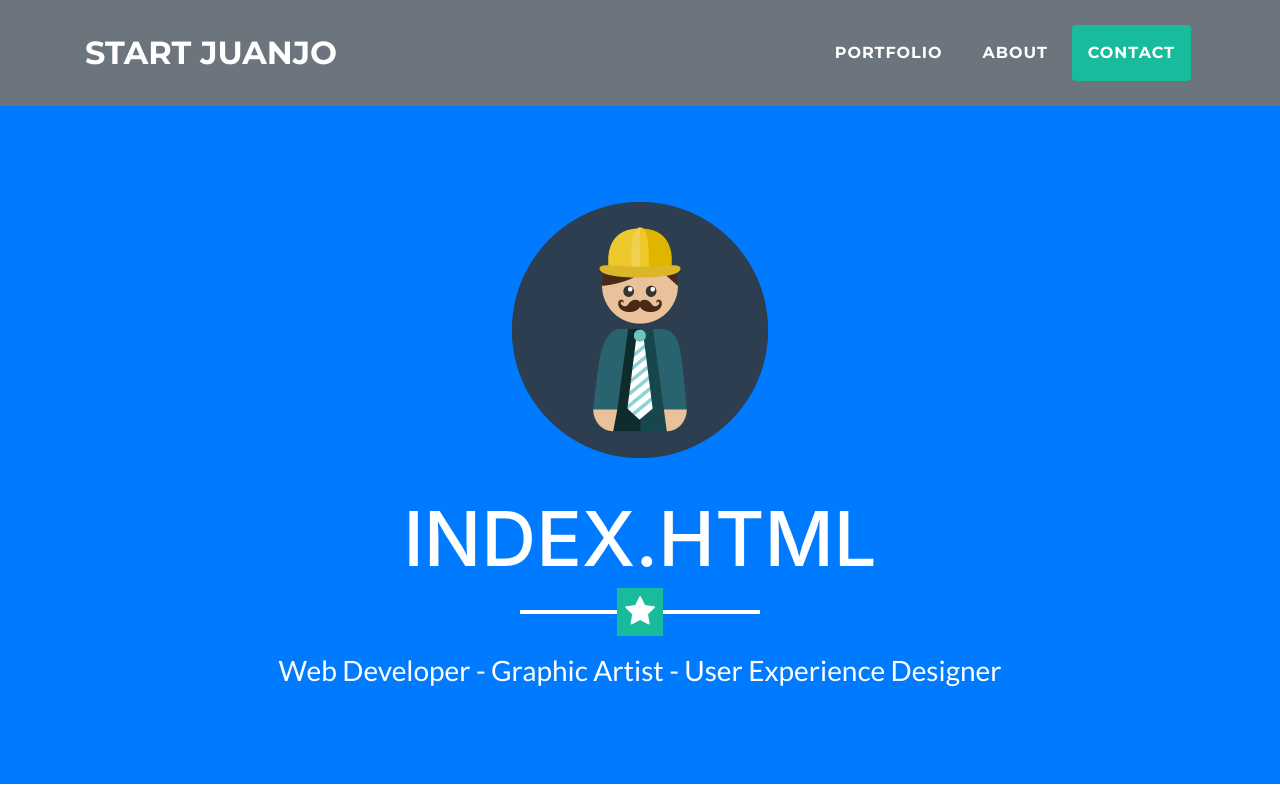
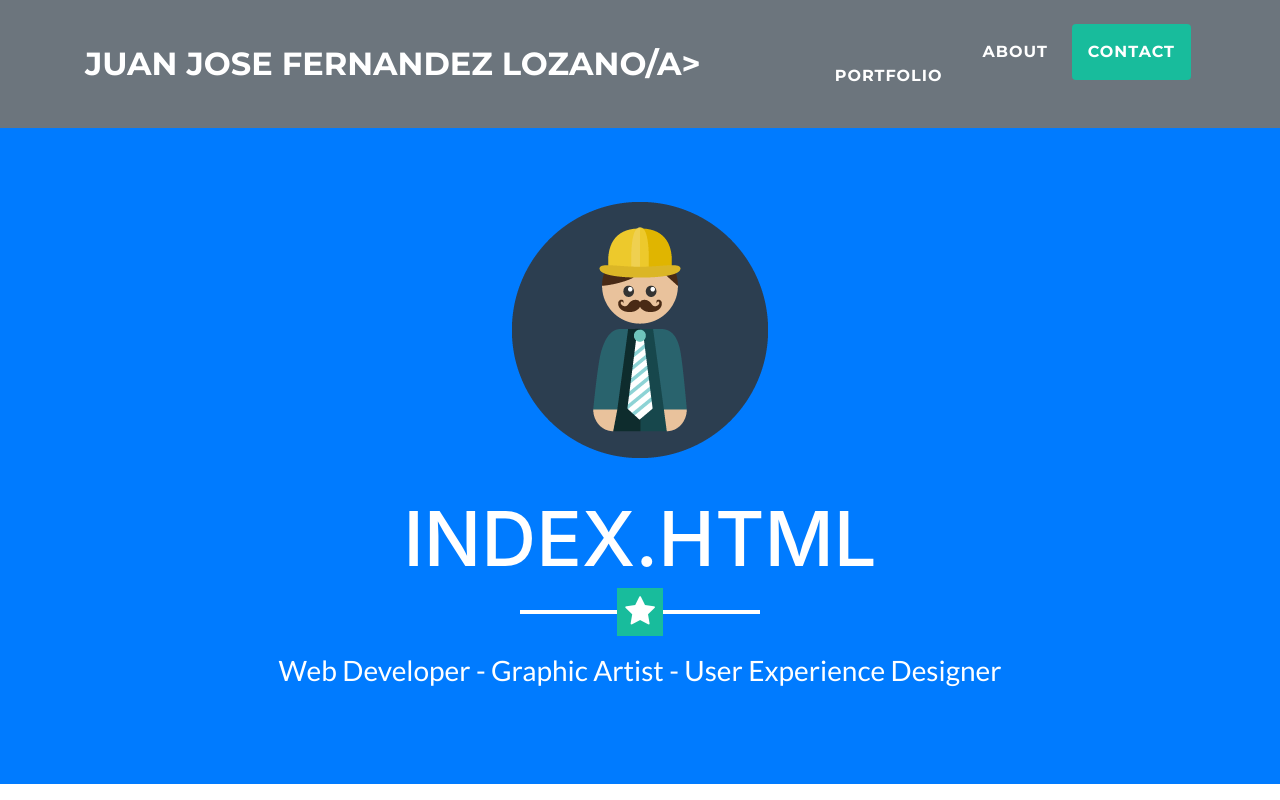
Before and after one commit to JuanJoF21/ejemplo, a website with bundled scripts: page index.html in a window 1280 px wide. Shown: the top 800 px of the page. Built offline with nearby package versions, Linux system fonts and the light colour scheme.

Commit message:
Update index.html

```diff
--- a/index.html
+++ b/index.html
@@ -31,7 +31,7 @@
     <!-- Navigation -->
     <nav class="navbar navbar-expand-lg bg-secondary fixed-top text-uppercase" id="mainNav">
       <div class="container">
-        <a class="navbar-brand js-scroll-trigger" href="#page-top">Start JuanJo</a>
+        <a class="navbar-brand js-scroll-trigger" href="#page-top">Juan Jose Fernandez Lozano/a>
         <button class="navbar-toggler navbar-toggler-right text-uppercase bg-primary text-white rounded" type="button" data-toggle="collapse" data-target="#navbarResponsive" aria-controls="navbarResponsive" aria-expanded="false" aria-label="Toggle navigation">
           Menu
           <i class="fa fa-bars"></i>
```
